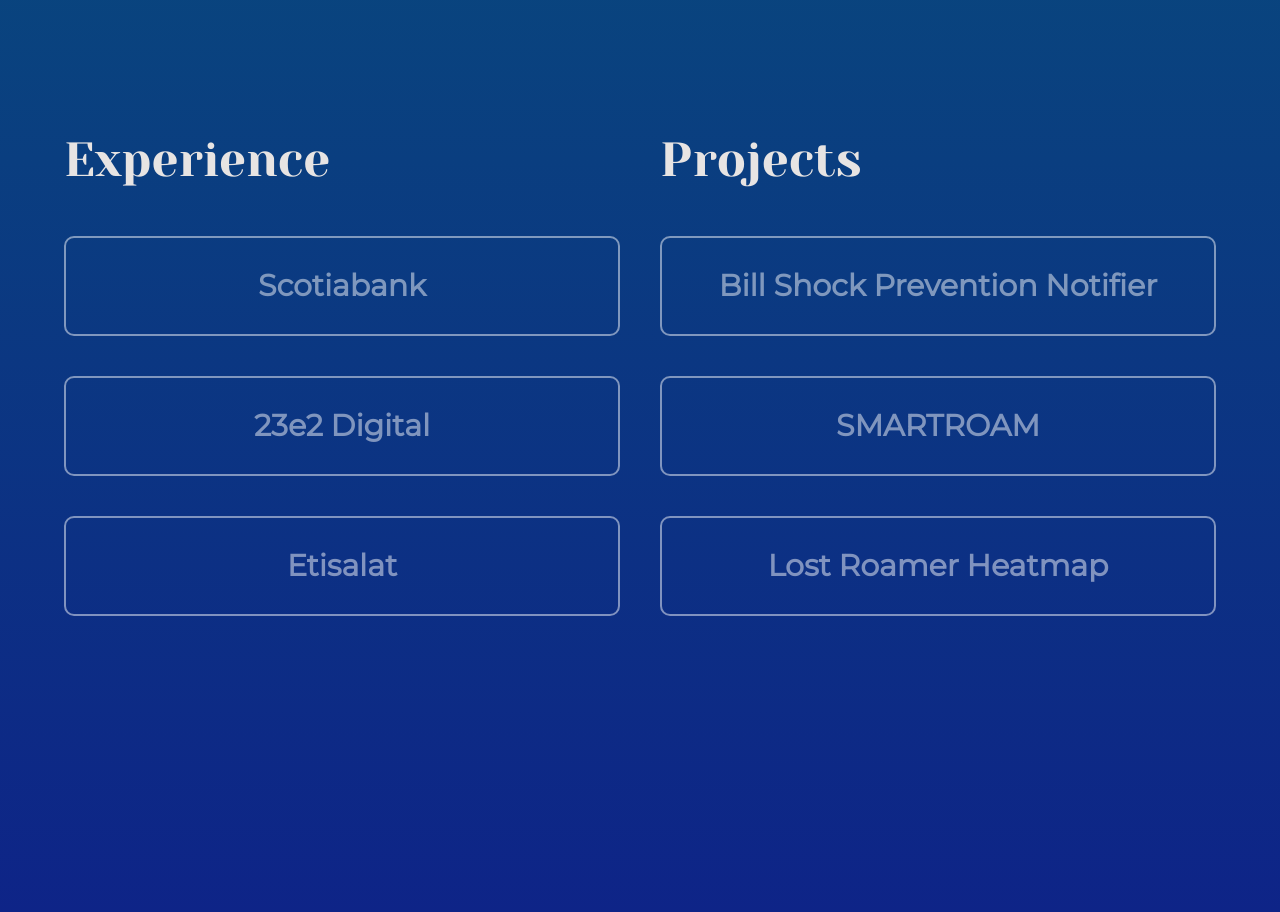
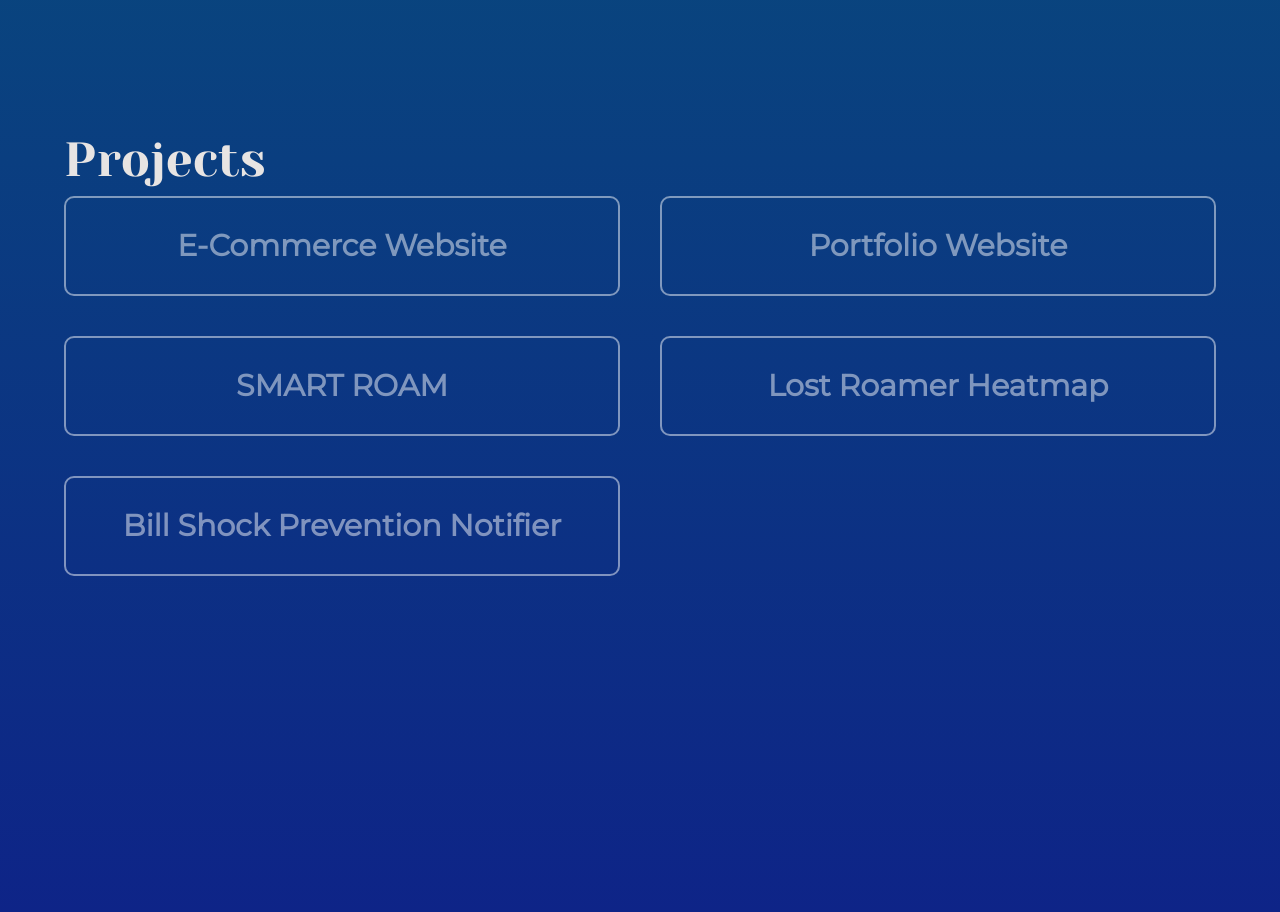
Before and after one commit to yienishaa/my-portfolio, a React (Create React App) app: page / in a window 1280 px wide. Shown: the part 1540-2452 px from the top of the page. Built offline with nearby package versions, Linux system fonts and the light colour scheme.

Commit message:
Projects page updated the button functions

```diff
--- a/src/components/Project-Description.js
+++ b/src/components/Project-Description.js
@@ -1,18 +1,41 @@
 import {  Container, Grid,GridItem,Text, Divider} from '@chakra-ui/react'
 import "@fontsource/yeseva-one";
 
+const projecttitle = ["E-Commerce Website", "Portfolio Website", "SMART ROAM", "Lost Roamer heat map", "Bill Shock Prevention Notifier"]
+
+
+const ecom_ov = "Before the new design the old design was a static HTML/CSS website with no shopping cart facility. The new feature additions were adding a shopping cart, subscribing for subscription system to replace old parts, PayPal payments (one time and subscription charging), appointment reminders via email and SMS (twilio), shipping label creation with Canada Post. Keeping track of items added to cart by users, user management system"
+const website_ov = "This website you are on is created as per design from Nadisha, and coded with the above technologies"
+const smartroam_ov = "Developed a USSD menu to activate, deactivate Smartroam feature, to check roaming rates for each country. Used the Mylinex USSD gateway to integrate the system."
+const lostroam_ov = "The GLR (Gateway Location Register) data was uploaded periodically to a Oracle SQL database which had information of roamers. This information included the 3GPP location update / detach messages, that information was used to get a count of the total number of roamers getting detached from a particular RNC, the locations of RNCs nationwide was got from a mysql database, and the highest detach rate RNC locations were plotted on a google map. This visual information was used by the network planning department to optimize the network nodes."
+const billshock_ov = "Back End: Mobile data CDRs(Call Detail Records) were periodically uploaded to the Data Warehouse by the GGSN. The CDRs recorded usage for a period of time, if the usage exceeded the threshold CDR recording time, a new one would be created. So to get the usage for a day/hour partial CDRs had to be consolidated by a Unique ID. I queried usages of Roamers and sent SMS notifications if they exceed a particular $$ value."
+
+const overviews = [ ecom_ov, website_ov, smartroam_ov, lostroam_ov, billshock_ov]
 
 
 const skills_ecomm = "PHP, MySQL, HTML, CSS, JavaScript, Twilio, PayPal, Canada Post"
-const overviewecomm = "Before the new design the old design was a static HTML/CSS website with no shopping cart facility. The new feature additions were adding a shopping cart, subscribing for subscription system to replace old parts, PayPal payments (one time and subscription charging), appointment reminders via email and SMS (twilio), shipping label creation with Canada Post. Keeping track of items added to cart by users, user management system"
-const status_e = "Completed and deployed internal"
+const skills_web = "React, Node.js, Chakra-UI, Framer Motion"
+const skills_sr = "VXML, SMTP, MySQL"
+const skills_lr = "PHP, HTML, CSS, Google Maps API, MySQL, Oracle SQL"
+const skills_bs = "PHP, Java, MySQL, MSSQL, HTML, CSS, SMTP, Alcatel-Lucent 7750 GGSN"
+
+const skills = [skills_ecomm, skills_web, skills_sr, skills_lr, skills_bs]
+
+const status_e = "Status: Completed and live"
+const status_web = "Ongoing"
+const status_sr = "Completed and deployed on Etisalat network #123#"
+const status_lr = "Completed and deployed internally"
+const status_bs = "Completed and deployed internally"
+
+const status = [status_e,status_web, status_sr, status_lr, status_bs]
 
 
-function ProjectDescription(){
+
+function ProjectDescription({id}){
 
     return(
         <Container size='lg'>
-            <Text fontSize='4xl' fontFamily='Yeseva One' color='textBrand.100'>E-Commerce Website</Text>
+            <Text fontSize='4xl' fontFamily='Yeseva One' color='textBrand.100'>{projecttitle[id]}</Text>
             <Divider />
 
             <Grid
@@ -27,11 +50,11 @@ function ProjectDescription(){
                 <GridItem><b>OVERVIEW</b></GridItem>
                 <GridItem><b>STATUS</b></GridItem>
 
-                <GridItem>{overviewecomm}</GridItem>
-                <GridItem>{status_e}</GridItem>
+                <GridItem>{overviews[id]}</GridItem>
+                <GridItem>{status[id]}</GridItem>
 
                 <GridItem colSpan={2}><b>SKILLS</b></GridItem>
-                <GridItem>{skills_ecomm}</GridItem>
+                <GridItem>{skills[id]}</GridItem>
 
             </Grid>
 
--- a/src/components/Projects.js
+++ b/src/components/Projects.js
@@ -9,10 +9,29 @@ import {  Container, Center,Text, SimpleGrid, Button, Modal,
     color} from '@chakra-ui/react'
 
 import "@fontsource/yeseva-one";
-import { BrowserRouter, Routes, Route, Link } from 'react-router-dom';
+
 import ProjectDescription from './Project-Description';
 
+const projects = [{
+        id:0,
+        name:"E-Commerce Website",
+    }, {
+        id:1,
+        name:"Portfolio Website",
 
+    },{
+        id:2,
+        name:"SMART ROAM",
+
+    }, {
+        id:3,
+        name:"Lost Roamer Heatmap",
+
+    }, {
+        id:4,
+        name:"Bill Shock Prevention Notifier",
+
+    }]
 
 
 function Projects(){
@@ -21,30 +40,40 @@ function Projects(){
 
     const initialRef = useRef(null)
     const finalRef = useRef(null)
+    const [clickedButton, setclickedButton] = useState(0)
+
+   function openClick(id){
+        onOpen()
+        setclickedButton(id)
+   }
+
+   const buttonList = projects.map(buttons =>
+        <Button
+            id = {buttons.id}
+            height='100px'
+            border='2px'
+            borderColor='white.500'
+            borderRadius='10'
+            colorScheme='whiteAlpha' variant='outline'
+            onClick={() => openClick(buttons.id)}>
+            <Text fontSize='3xl'>{buttons.name}</Text>
+        </Button>
+  );
+
 
 
     return(
         <Container size='lg' h='100vh'>
         <Center >
             <Container  size='lg' >
-
-
+            <Text color='textBrand.100' fontFamily='Yeseva One' fontSize='5xl' >Projects</Text>
                 <SimpleGrid
                     columns={2}
                     spacing={10}
                     //minChildWidth='100px'
                     >
-                    <Text color='textBrand.100' fontFamily='Yeseva One' fontSize='5xl' >Experience</Text>
-                    <Text color='textBrand.100' fontFamily='Yeseva One' fontSize='5xl' >Projects</Text>
-                    <Button
-                        height='100px'
-                        border='2px'
-                        borderColor='white.500'
-                        borderRadius='10'
-                        colorScheme='whiteAlpha' variant='outline'
-                        onClick={onOpen}>
-                        <Text fontSize='3xl'>Scotiabank</Text>
-                    </Button>
+
+                    <>{buttonList}</>
 
                     <Modal
                         initialFocusRef={initialRef}
@@ -58,7 +87,7 @@ function Projects(){
 
                         <ModalCloseButton />
                         <ModalBody pb={6}>
-                            <ProjectDescription/>
+                        <ProjectDescription id ={clickedButton}/>
                         </ModalBody>
 
                         <ModalFooter>
@@ -66,78 +95,7 @@ function Projects(){
                         </ModalFooter>
                     </ModalContent>
                     </Modal>
-
-
-
-
-
-                    <Button
-                        height='100px'
-                        border='2px'
-                        borderColor='white.500'
-                        borderRadius='10'
-                        colorScheme='whiteAlpha' variant='outline'
-                        onClick={onOpen}>
-                        <Text fontSize='3xl'>Bill Shock Prevention Notifier</Text>
-                    </Button>
-                    <Modal
-                        initialFocusRef={initialRef}
-                        finalFocusRef={finalRef}
-                        isOpen={isOpen}
-                        onClose={onClose}
-                        size='6xl'
-                    >
-                        <ModalOverlay />
-                        <ModalContent>
-
-                            <ModalCloseButton />
-                            <ModalBody pb={6}>
-                            <ProjectDescription/>
-                            </ModalBody>
-
-                            <ModalFooter>
-                                <Button onClick={onClose}>Cancel</Button>
-                            </ModalFooter>
-                        </ModalContent>
-                    </Modal>
-
-
-
-                    <Button
-                        height='100px'
-                        border='2px'
-                        borderColor='white.500'
-                        borderRadius='10'
-                        colorScheme='whiteAlpha' variant='outline'>
-                            <Text fontSize='3xl'>23e2 Digital</Text>
-                    </Button>
-                    <Button
-                        height='100px'
-                        border='2px'
-                        borderColor='white.500'
-                        borderRadius='10'
-                        colorScheme='whiteAlpha' variant='outline'>
-                            <Text fontSize='3xl'>SMARTROAM</Text>
-                    </Button>
-                    <Button
-                        height='100px'
-                        border='2px'
-                        borderColor='white.500'
-                        borderRadius='10'
-                        colorScheme='whiteAlpha' variant='outline'>
-                         <Text fontSize='3xl'>Etisalat</Text>
-                    </Button>
-                    <Button
-                        height='100px'
-                        border='2px'
-                        borderColor='white.500'
-                        borderRadius='10'
-                        colorScheme='whiteAlpha' variant='outline'>
-                         <Text fontSize='3xl'>Lost Roamer Heatmap</Text>
-                    </Button>
                 </SimpleGrid>
-
-
             </Container>
         </Center>
         </Container>
```
Lines whose indentation alone changed are shown as unchanged.
